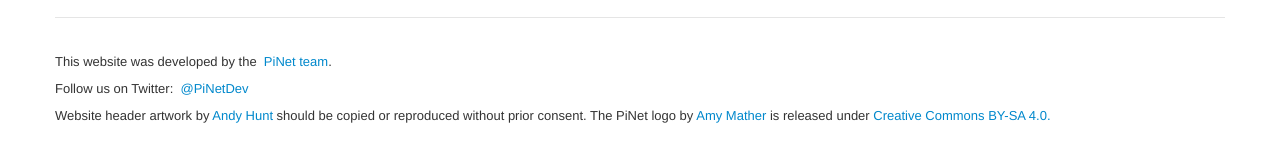
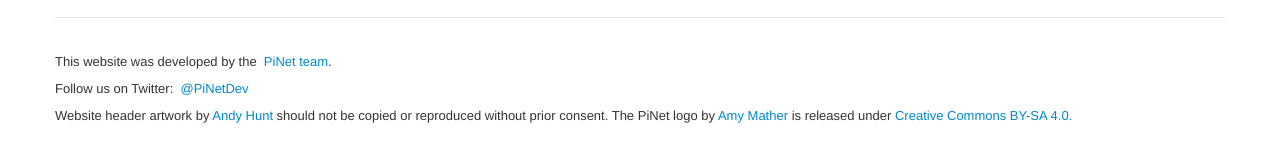
Before and after one commit to PiNet/PiNet.github.io, a Jekyll site: the page built from index.html, in a window 1280 px wide. Shown: the part 901-1052 px from the top of the page. Built offline with Jekyll 4.4.1, drawn with Linux system fonts in a browser that asks for light colours; some web fonts are replaced.

Commit message:
Updated footer

```diff
--- a/_layouts/article.html
+++ b/_layouts/article.html
@@ -84,7 +84,7 @@
           &nbsp;<a href='http://github.com/PiNet'>PiNet team</a>.</p>
         <p>Follow us on Twitter:
           &nbsp;<a href='https://twitter.com/pinetdev'>@PiNetDev</a></p>
-          <p>Website header artwork by <a href='http://www.andyhunt.com/'>Andy Hunt</a> should be copied or reproduced without prior consent. The PiNet logo by <a href='https://about.me/minigirlgeek'>Amy Mather</a> is released under <a href='http://creativecommons.org/licenses/by-sa/4.0/'>Creative Commons BY-SA 4.0.</a></p>
+          <p>Website header artwork by <a href='http://www.andyhunt.com/'>Andy Hunt</a> should not be copied or reproduced without prior consent. The PiNet logo by <a href='https://about.me/minigirlgeek'>Amy Mather</a> is released under <a href='http://creativecommons.org/licenses/by-sa/4.0/'>Creative Commons BY-SA 4.0.</a></p>
       </footer>
     </div>
   </body>
--- a/_layouts/blog.html
+++ b/_layouts/blog.html
@@ -92,7 +92,7 @@
           &nbsp;<a href='http://github.com/PiNet'>PiNet team</a>.</p>
         <p>Follow us on Twitter:
           &nbsp;<a href='https://twitter.com/pinetdev'>@PiNetDev</a></p>
-          <p>Website header artwork by <a href='http://www.andyhunt.com/'>Andy Hunt</a> should be copied or reproduced without prior consent. The PiNet logo by <a href='https://about.me/minigirlgeek'>Amy Mather</a> is released under <a href='http://creativecommons.org/licenses/by-sa/4.0/'>Creative Commons BY-SA 4.0.</a></p>
+          <p>Website header artwork by <a href='http://www.andyhunt.com/'>Andy Hunt</a> should not be copied or reproduced without prior consent. The PiNet logo by <a href='https://about.me/minigirlgeek'>Amy Mather</a> is released under <a href='http://creativecommons.org/licenses/by-sa/4.0/'>Creative Commons BY-SA 4.0.</a></p>
       </footer>
     </div>
   </body>
--- a/_layouts/blogList.html
+++ b/_layouts/blogList.html
@@ -104,7 +104,7 @@
           &nbsp;<a href='http://github.com/PiNet'>PiNet team</a>.</p>
         <p>Follow us on Twitter:
           &nbsp;<a href='https://twitter.com/pinetdev'>@PiNetDev</a></p>
-          <p>Website header artwork by <a href='http://www.andyhunt.com/'>Andy Hunt</a> should be copied or reproduced without prior consent. The PiNet logo by <a href='https://about.me/minigirlgeek'>Amy Mather</a> is released under <a href='http://creativecommons.org/licenses/by-sa/4.0/'>Creative Commons BY-SA 4.0.</a></p>
+          <p>Website header artwork by <a href='http://www.andyhunt.com/'>Andy Hunt</a> should not be copied or reproduced without prior consent. The PiNet logo by <a href='https://about.me/minigirlgeek'>Amy Mather</a> is released under <a href='http://creativecommons.org/licenses/by-sa/4.0/'>Creative Commons BY-SA 4.0.</a></p>
       </footer>
     </div>
   </body>
--- a/_layouts/default.html
+++ b/_layouts/default.html
@@ -78,7 +78,7 @@
           &nbsp;<a href='http://github.com/PiNet'>PiNet team</a>.</p>
         <p>Follow us on Twitter:
           &nbsp;<a href='https://twitter.com/pinetdev'>@PiNetDev</a></p>
-        <p>Website header artwork by <a href='http://www.andyhunt.com/'>Andy Hunt</a> should be copied or reproduced without prior consent. The PiNet logo by <a href='https://about.me/minigirlgeek'>Amy Mather</a> is released under <a href='http://creativecommons.org/licenses/by-sa/4.0/'>Creative Commons BY-SA 4.0.</a></p>
+        <p>Website header artwork by <a href='http://www.andyhunt.com/'>Andy Hunt</a> should not be copied or reproduced without prior consent. The PiNet logo by <a href='https://about.me/minigirlgeek'>Amy Mather</a> is released under <a href='http://creativecommons.org/licenses/by-sa/4.0/'>Creative Commons BY-SA 4.0.</a></p>
       </footer>
     </div>
   </body>
```
